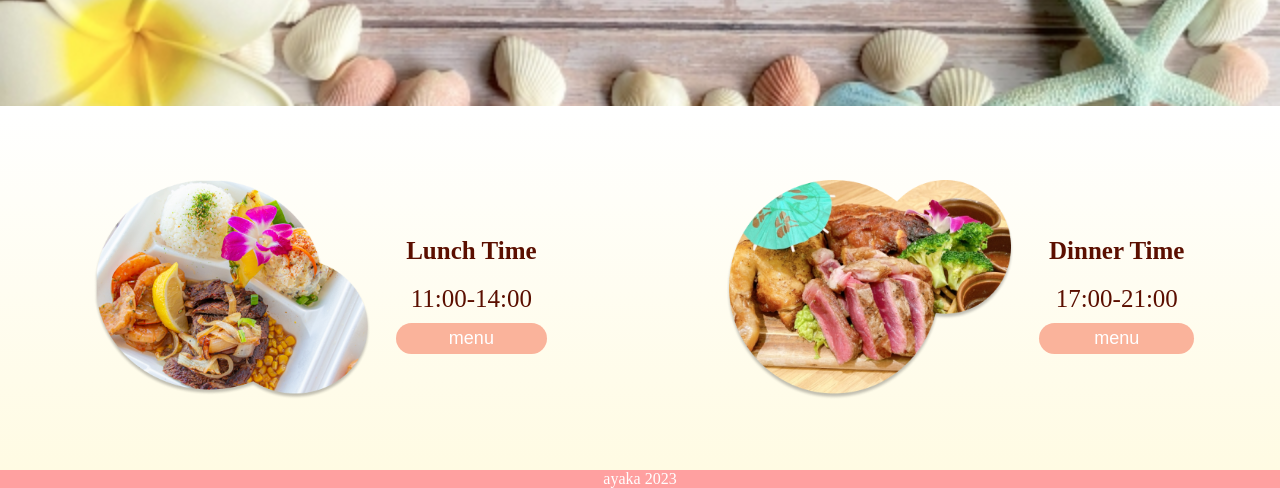
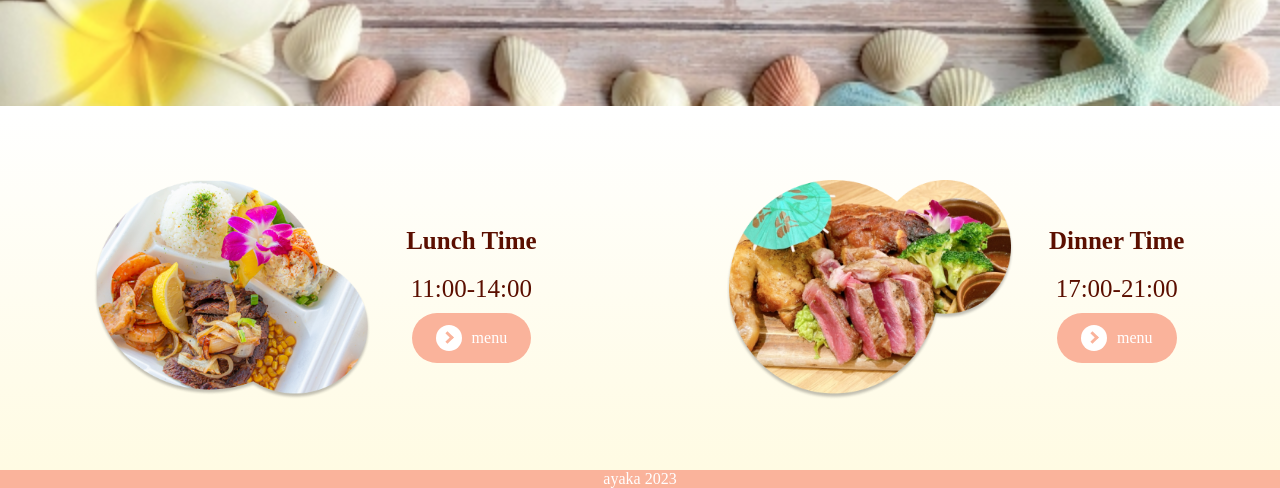
Before and after one commit to ayaka910kudo/practice3, a plain HTML site: page index.html in a window 1280 px wide. Shown: the part 646-1134 px from the top of the page. Drawn offline with Linux system fonts and the light colour scheme.

Commit message:
buttonをおしゃれにした

```diff
--- a/index.html
+++ b/index.html
@@ -97,7 +97,10 @@
           <div class="container-info">
             <p class="text-LD">Lunch Time</p>
             <p>11:00-14:00</p>
-            <button class="button-lunch">menu</button>
+            <!-- <button class="button-lunch">menu</button> -->
+            <section>
+              <a href="#" class="btn_02_a"><span>menu</span></a>
+            </section>
           </div>
         </div>
       </div>
@@ -108,7 +111,10 @@
           <div class="container-info">
             <p class="text-LD">Dinner Time</p>
             <p>17:00-21:00</p>
-            <button class="button-dinner">menu</button>
+            <!-- <button class="button-dinner">menu</button> -->
+            <section>
+              <a href="#" class="btn_02_a"><span>menu</span></a>
+            </section>
           </div>
         </div>
       </div>
--- a/style.css
+++ b/style.css
@@ -147,7 +147,7 @@ button {
 }
 
 footer {
-  background-color: #ffa0a0;
+  background-color: #FAB39B;
   color: white;
   display: flex;
   justify-content: center;
@@ -222,7 +222,7 @@ display: none;
 
 .c-header {
   align-items: center;
-  background-color: #FAB39B; /* カスタマイズしてください */
+  background-color: #fab39b; /* カスタマイズしてください */
   box-sizing: border-box;
   display: flex;
   justify-content: space-between;
@@ -264,6 +264,62 @@ display: none;
 .c-hamburger-menu {
   position: relative;
 }
+
+ /* ボタンデザイン */
+ section {
+  max-width: 300px;
+  margin: 0 auto;
+}
+a.btn_02_a {
+  display: block;
+  color: #fff;
+  font-size: 16px;
+  padding: 0.5rem 1.5rem;
+  background-color: #fab39b;
+  border-radius: 25px;
+  text-align: center;
+  text-decoration: none;
+  transition-duration: 0.3s;
+}
+a.btn_02_a:hover {
+  background: #bb745c;
+}
+a.btn_02_a span {
+  position: relative;
+  padding-left: 36px;
+}
+a.btn_02_a span:before {
+  content: "";
+  width: 26px;
+  height: 26px;
+  background: #ffffff;
+  border-radius: 50%;
+  position: absolute;
+  top: 50%;
+  left: 0;
+  margin-top: -13px;
+}
+a.btn_02_a span:after {
+  content: "";
+  width: 6px;
+  height: 6px;
+  border: 0;
+  border-top: 3px solid #FAB39B;
+  border-right: 3px solid #FAB39B;
+  transform: rotate(45deg);
+  position: absolute;
+  top: 50%;
+  left: 7px;
+  margin-top: -5px;
+}
+a.btn_02_a:hover span:after {
+  border-top: 3px solid #bb745c;
+  border-right: 3px solid #bb745c;
+}
+
+/* ボタンデザインここまで */
+
+
 
 @media screen and (min-width: 960px) {
   /* 960px以上に適用されるCSS（PC用） */
@@ -333,6 +389,18 @@ display: none;
     background: linear-gradient(to bottom, #ffffff, #fffbe3);
   }
 
+  a.btn_02_a {
+    display: block;
+    color: #fff;
+    font-size: 16px;
+    padding: 1rem 1.5rem;
+    background-color: #fab39b;
+    border-radius: 25px;
+    text-align: center;
+    text-decoration: none;
+    transition-duration: 0.3s;
+  }
+
   .lunch {
     width: 45%;
   }
```
